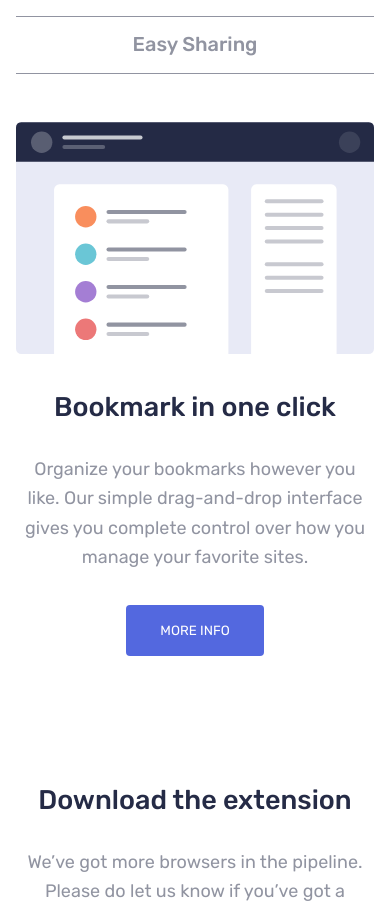
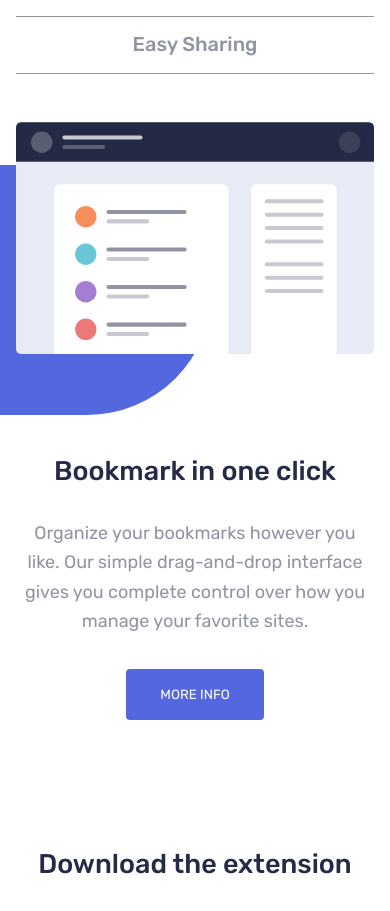
Before and after one commit to Master-Osaro/53_bookmark-landing-page, a React (Create React App) app: page / in a window 390 px wide. Shown: the part 1265-2176 px from the top of the page. Built offline with nearby package versions, Linux system fonts and the light colour scheme.

Commit message:
Update App.css

```diff
--- a/src/App.css
+++ b/src/App.css
@@ -436,9 +436,38 @@ nav .logo{
 
 .features__tabs-content--image{
   flex: 1;
+  position: relative;
+  margin-bottom: 4rem;
+}
+.features-img-bg{
+  height: 300px;
+  width: 700px;
+  background: var(--Soft-Blue);
+  border-radius: 0 10rem 10rem 0;
+  position: absolute;
+  bottom: -3.5rem;
+  left: -2rem;
+  z-index: 2;
+  transform: translateX(-20rem);
+}
+
+@media screen and (max-width: 720px) {
+
+  .features-img-bg{
+    height: 250px;
+    width: 500px;
+    background: var(--Soft-Blue);
+    position: absolute;
+    left: -4rem;
+    z-index: 2;
+    transform: translateX(-15rem);
+  }
+
 }
 .features__tabs-content--image img{
+  position: relative;
   width: 100%;
+  z-index: 3;
 }
 .features__tabs-content--text{
   display: flex;
--- a/src/components/Features.jsx
+++ b/src/components/Features.jsx
@@ -19,6 +19,7 @@ const Features =()=>{
                     <div className="features__tabs-content">
                         <div className="features__tabs-content--image">
                             <img src={featuresTabs.content[currentFeatureNum].image} alt="" />
+                            <div className="features-img-bg"></div>
                         </div>
                         <div className="features__tabs-content--text">
                             <h2>{featuresTabs.content[currentFeatureNum].title}</h2>
```
